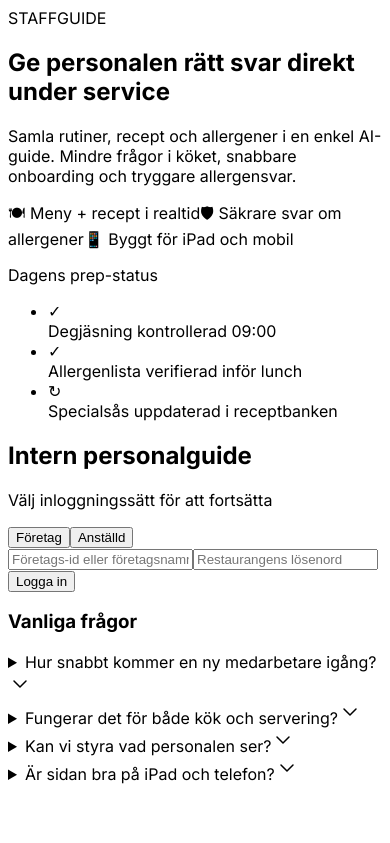
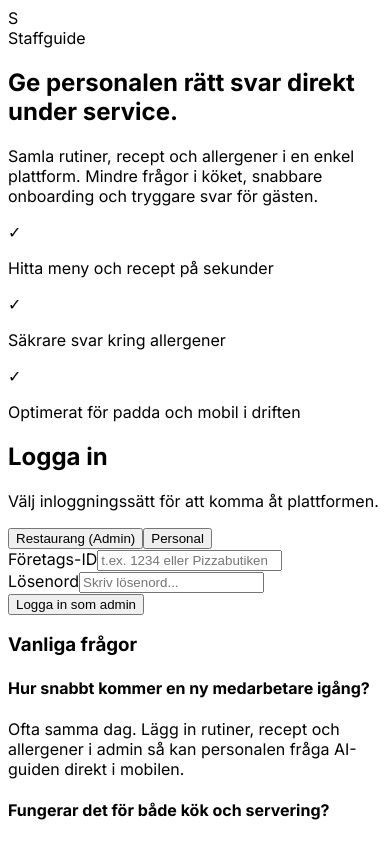
Before and after one commit to manneogren08-coder/ai-pizzeria, a Next.js app: page / in a window 390 px wide. Shown: the top 843 px of the page. Built offline with nearby package versions, Linux system fonts and the light colour scheme.

Commit message:
Ändring av design och funktion

```diff
--- a/components/Landing.js
+++ b/components/Landing.js
@@ -22,104 +22,98 @@ export default function Landing({
   landingFaqs
 }) {
   return (
-    <div className="min-h-screen bg-slate-50 relative overflow-hidden flex flex-col items-center">
-      {/* Premium background effects */}
-      <div className="absolute top-0 left-0 w-full h-full overflow-hidden z-0 pointer-events-none">
-        <div className="absolute top-[-10%] left-[-10%] w-[500px] h-[500px] bg-blue-400/20 rounded-full blur-3xl animate-pulse"></div>
-        <div className="absolute bottom-[-10%] right-[-10%] w-[600px] h-[600px] bg-indigo-400/20 rounded-full blur-3xl animate-pulse delay-700"></div>
-        <div className="absolute top-[40%] right-[20%] w-[300px] h-[300px] bg-blue-300/20 rounded-full blur-3xl animate-pulse delay-1000"></div>
+    <div className="min-h-screen bg-slate-50 flex flex-col font-sans text-slate-900">
+
+      {/* Header */}
+      <header className="w-full bg-white border-b border-slate-200 px-6 lg:px-12 py-4 flex items-center justify-between">
+        <div className="flex items-center gap-3">
+          <div className="w-8 h-8 bg-blue-600 rounded text-white flex items-center justify-center font-bold text-lg">
+            S
           </div>
+          <span className="font-extrabold text-xl tracking-tight text-slate-900">Staffguide</span>
+        </div>
+      </header>
 
-      <div className="z-10 w-full max-w-6xl mx-auto px-6 py-12 lg:py-24 grid lg:grid-cols-2 gap-16 items-center">
+      <div className="flex-1 w-full max-w-7xl mx-auto px-6 py-12 lg:py-24 grid lg:grid-cols-2 gap-16 items-start">
 
-        {/* Left Side: Hero Text & Value Props */}
-        <section className="flex flex-col gap-8">
+        {/* Left Side: Hero Text */}
+        <section className="flex flex-col gap-8 lg:pr-8">
           <div>
-            <span className="inline-block px-4 py-1.5 rounded-full bg-blue-100/80 text-blue-800 text-sm font-bold tracking-wider mb-6 border border-blue-200 shadow-sm backdrop-blur-sm">
-              STAFFGUIDE
-            </span>
-            <h1 className="text-4xl lg:text-5xl/tight font-extrabold text-slate-900 tracking-tight leading-tight mb-6">
-              Ge personalen rätt svar <span className="text-transparent bg-clip-text bg-gradient-to-r from-blue-600 to-indigo-600">direkt under service</span>
+            <h1 className="text-4xl lg:text-5xl font-extrabold text-slate-900 tracking-tight leading-tight mb-6">
+              Ge personalen rätt svar direkt under service.
             </h1>
-            <p className="text-lg lg:text-xl text-slate-600 leading-relaxed max-w-2xl">
-              Samla rutiner, recept och allergener i en enkel AI-guide. Mindre frågor i köket, snabbare onboarding och tryggare allergensvar.
+            <p className="text-lg text-slate-600 leading-relaxed max-w-xl">
+              Samla rutiner, recept och allergener i en enkel plattform. Mindre frågor i köket, snabbare onboarding och tryggare svar för gästen.
             </p>
           </div>
 
-          <div className="flex flex-wrap gap-4 mt-2">
-            <span className="px-5 py-2.5 rounded-full bg-white border border-blue-100 text-blue-700 text-sm font-semibold shadow-sm hover:shadow-md transition-shadow">🍽 Meny + recept i realtid</span>
-            <span className="px-5 py-2.5 rounded-full bg-white border border-blue-100 text-blue-700 text-sm font-semibold shadow-sm hover:shadow-md transition-shadow">🛡 Säkrare svar om allergener</span>
-            <span className="px-5 py-2.5 rounded-full bg-white border border-blue-100 text-blue-700 text-sm font-semibold shadow-sm hover:shadow-md transition-shadow">📱 Byggt för iPad och mobil</span>
+          <div className="flex flex-col gap-4 mt-2">
+            <div className="flex items-start gap-3">
+              <div className="w-6 h-6 rounded bg-emerald-100 text-emerald-700 flex items-center justify-center font-bold text-sm shrink-0 mt-0.5">✓</div>
+              <p className="text-slate-700 font-medium">Hitta meny och recept på sekunder</p>
             </div>
-
-          <div className="mt-6 p-6 rounded-2xl bg-white/60 backdrop-blur-md border border-white/40 shadow-xl shadow-blue-900/5 relative overflow-hidden group">
-            <div className="absolute top-0 left-0 w-1 h-full bg-blue-500"></div>
-            <p className="text-sm font-bold tracking-widest uppercase text-blue-600 mb-4">Dagens prep-status</p>
-            <ul className="space-y-3 text-slate-700 text-sm md:text-base">
-              <li className="flex items-center gap-3">
-                <div className="w-5 h-5 rounded-full bg-green-100 text-green-600 flex items-center justify-center">✓</div>
-                Degjäsning kontrollerad 09:00
-              </li>
-              <li className="flex items-center gap-3">
-                <div className="w-5 h-5 rounded-full bg-green-100 text-green-600 flex items-center justify-center">✓</div>
-                Allergenlista verifierad inför lunch
-              </li>
-              <li className="flex items-center gap-3">
-                <div className="w-5 h-5 rounded-full bg-blue-100 text-blue-600 flex items-center justify-center animate-pulse">↻</div>
-                Specialsås uppdaterad i receptbanken
-              </li>
-            </ul>
+            <div className="flex items-start gap-3">
+              <div className="w-6 h-6 rounded bg-emerald-100 text-emerald-700 flex items-center justify-center font-bold text-sm shrink-0 mt-0.5">✓</div>
+              <p className="text-slate-700 font-medium">Säkrare svar kring allergener</p>
+            </div>
+            <div className="flex items-start gap-3">
+              <div className="w-6 h-6 rounded bg-emerald-100 text-emerald-700 flex items-center justify-center font-bold text-sm shrink-0 mt-0.5">✓</div>
+              <p className="text-slate-700 font-medium">Optimerat för padda och mobil i driften</p>
+            </div>
           </div>
         </section>
 
         {/* Right Side: Login Card */}
-        <section className="w-full max-w-md mx-auto relative group perspective-1000">
-          <div className="absolute inset-0 bg-gradient-to-tr from-blue-600/10 to-indigo-600/10 rounded-3xl blur-xl transform group-hover:scale-105 transition-transform duration-500"></div>
-
-          <div className="bg-white/80 backdrop-blur-xl p-8 rounded-3xl border border-white/50 shadow-2xl relative z-10">
-            <h2 className="text-2xl font-bold text-slate-900 mb-2">Intern personalguide</h2>
-            <p className="text-slate-500 mb-8">Välj inloggningssätt för att fortsätta</p>
+        <section className="w-full max-w-md lg:ml-auto">
+          <div className="bg-white p-8 rounded-xl border border-slate-200 shadow-sm">
+            <h2 className="text-2xl font-bold text-slate-900 mb-2">Logga in</h2>
+            <p className="text-slate-500 text-sm mb-6">Välj inloggningssätt för att komma åt plattformen.</p>
 
             {/* Tabs */}
-            <div className="flex p-1 bg-slate-100/80 rounded-xl mb-8 border border-slate-200/60">
+            <div className="flex p-1 bg-slate-100 rounded-lg mb-6 border border-slate-200">
               <button
-                className={`flex-1 py-2.5 px-4 text-sm font-semibold rounded-lg transition-all duration-200 ${loginMode === "company" ? "bg-white text-blue-600 shadow-sm border border-slate-200/50" : "text-slate-500 hover:text-slate-700"}`}
+                className={`flex-1 py-1.5 px-3 text-sm font-semibold rounded-md transition-colors ${loginMode === "company" ? "bg-white text-slate-900 shadow-sm border border-slate-200" : "text-slate-500 hover:text-slate-700"}`}
                 onClick={() => {
                   setLoginMode("company");
                   setError("");
                 }}
                 disabled={loading}
               >
-                Företag
+                Restaurang (Admin)
               </button>
               <button
-                className={`flex-1 py-2.5 px-4 text-sm font-semibold rounded-lg transition-all duration-200 ${loginMode === "employee" ? "bg-white text-blue-600 shadow-sm border border-slate-200/50" : "text-slate-500 hover:text-slate-700"}`}
+                className={`flex-1 py-1.5 px-3 text-sm font-semibold rounded-md transition-colors ${loginMode === "employee" ? "bg-white text-slate-900 shadow-sm border border-slate-200" : "text-slate-500 hover:text-slate-700"}`}
                 onClick={() => {
                   setLoginMode("employee");
                   setError("");
                 }}
                 disabled={loading}
               >
-                Anställd
+                Personal
               </button>
             </div>
 
             {/* Inputs */}
             <div className="space-y-4">
               {loginMode === "company" && (
+                <div>
+                  <label className="block text-xs font-bold text-slate-600 uppercase tracking-wide mb-1">Företags-ID</label>
                   <input
                     type="text"
-                  placeholder="Företags-id eller företagsnamn"
+                    placeholder="t.ex. 1234 eller Pizzabutiken"
                     value={companyIdentifier}
                     onChange={e => setCompanyIdentifier(e.target.value)}
                     disabled={loading}
-                  className="w-full px-5 py-3.5 bg-slate-50 border border-slate-200 rounded-xl focus:ring-2 focus:ring-blue-500/20 focus:border-blue-500 outline-none transition-all placeholder:text-slate-400"
+                    className="w-full px-4 py-2.5 bg-white border border-slate-300 rounded-lg focus:ring-2 focus:ring-blue-500/20 focus:border-blue-500 outline-none transition-all placeholder:text-slate-400 text-sm font-medium"
                   />
+                </div>
               )}
 
+              <div>
+                <label className="block text-xs font-bold text-slate-600 uppercase tracking-wide mb-1">Lösenord</label>
                 <input
                   type="password"
-                placeholder="Restaurangens lösenord"
+                  placeholder="Skriv lösenord..."
                   value={password}
                   onChange={e => setPassword(e.target.value)}
                   onKeyDown={e => {
@@ -128,52 +122,60 @@ export default function Landing({
                     else loginWithEmployeeCode();
                   }}
                   disabled={loading}
-                className="w-full px-5 py-3.5 bg-slate-50 border border-slate-200 rounded-xl focus:ring-2 focus:ring-blue-500/20 focus:border-blue-500 outline-none transition-all placeholder:text-slate-400"
+                  className="w-full px-4 py-2.5 bg-white border border-slate-300 rounded-lg focus:ring-2 focus:ring-blue-500/20 focus:border-blue-500 outline-none transition-all placeholder:text-slate-400 text-sm font-medium"
                 />
+              </div>
 
               {loginMode === "employee" && (
-                <div className="space-y-4 animate-in fade-in slide-in-from-bottom-2 duration-300">
+                <div className="space-y-4 pt-2">
+                  <div className="h-px bg-slate-200 w-full mb-4"></div>
+                  <div>
+                    <label className="block text-xs font-bold text-slate-600 uppercase tracking-wide mb-1">E-post</label>
                     <input
                       type="text"
-                    placeholder="Din e-post"
+                      placeholder="din.epost@exempel.se"
                       value={employeeEmail}
                       onChange={e => setEmployeeEmail(e.target.value)}
                       disabled={loading}
-                    className="w-full px-5 py-3.5 bg-slate-50 border border-slate-200 rounded-xl focus:ring-2 focus:ring-blue-500/20 focus:border-blue-500 outline-none transition-all placeholder:text-slate-400"
+                      className="w-full px-4 py-2.5 bg-white border border-slate-300 rounded-lg focus:ring-2 focus:ring-blue-500/20 focus:border-blue-500 outline-none transition-all placeholder:text-slate-400 text-sm font-medium"
                     />
+                  </div>
+                  <div>
+                    <label className="block text-xs font-bold text-slate-600 uppercase tracking-wide mb-1">Namn (Krävs första gången)</label>
                     <input
                       type="text"
-                    placeholder="Namn (valfritt vid första kodbegäran)"
+                      placeholder="t.ex. Anna"
                       value={employeeName}
                       onChange={e => setEmployeeName(e.target.value)}
                       disabled={loading}
-                    className="w-full px-5 py-3.5 bg-slate-50 border border-slate-200 rounded-xl focus:ring-2 focus:ring-blue-500/20 focus:border-blue-500 outline-none transition-all placeholder:text-slate-400"
+                      className="w-full px-4 py-2.5 bg-white border border-slate-300 rounded-lg focus:ring-2 focus:ring-blue-500/20 focus:border-blue-500 outline-none transition-all placeholder:text-slate-400 text-sm font-medium"
                     />
+                  </div>
+                  <div>
+                    <label className="block text-xs font-bold text-slate-600 uppercase tracking-wide mb-1">Engångskod</label>
                     <input
                       type="text"
-                    placeholder="Engångskod eller demo"
+                      placeholder="XXXXXX (eller 'demo')"
                       value={employeeCode}
                       onChange={e => setEmployeeCode(e.target.value)}
                       onKeyDown={e => e.key === "Enter" && !loading && loginWithEmployeeCode()}
                       disabled={loading}
-                    className="w-full px-5 py-3.5 bg-slate-50 border border-slate-200 rounded-xl focus:ring-2 focus:ring-blue-500/20 focus:border-blue-500 outline-none transition-all placeholder:text-slate-400 font-mono tracking-wider"
+                      className="w-full px-4 py-2.5 bg-white border border-slate-300 rounded-lg focus:ring-2 focus:ring-blue-500/20 focus:border-blue-500 outline-none transition-all placeholder:text-slate-400 text-sm font-medium font-mono"
                     />
-                  <p className="text-xs text-slate-500 px-1">
-                    Obs: <code className="bg-slate-100 px-1.5 py-0.5 rounded text-slate-700">demo</code> fungerar endast lokalt i development.
-                  </p>
+                  </div>
 
                   <button
                     onClick={requestEmployeeCode}
                     disabled={loading}
-                    className="w-full py-3.5 px-4 bg-blue-50 hover:bg-blue-100 text-blue-700 border border-blue-200 rounded-xl font-semibold transition-colors disabled:opacity-50"
+                    className="w-full py-2.5 px-4 bg-white hover:bg-slate-50 text-slate-700 border border-slate-300 rounded-lg font-semibold text-sm transition-colors disabled:opacity-50"
                   >
-                    {loading ? "Skickar kod..." : "Skicka engångskod till e-post"}
+                    {loading ? "Skickar kod..." : "Be om engångskod via e-post"}
                   </button>
                 </div>
               )}
 
               {error && (
-                <div className="p-3 bg-red-50 border border-red-100 rounded-xl text-red-600 text-sm animate-in fade-in">
+                <div className="p-3 bg-red-50 border border-red-200 rounded-lg text-red-600 text-sm font-medium">
                   {error}
                 </div>
               )}
@@ -181,32 +183,25 @@ export default function Landing({
               <button
                 onClick={loginMode === "company" ? login : loginWithEmployeeCode}
                 disabled={loading}
-                className="w-full py-4 px-6 bg-gradient-to-r from-blue-600 to-indigo-600 hover:from-blue-700 hover:to-indigo-700 text-white rounded-xl font-bold shadow-lg shadow-blue-500/30 hover:shadow-blue-500/40 transition-all transform hover:-translate-y-0.5 disabled:opacity-70 disabled:hover:transform-none"
+                className="w-full py-3 px-4 mt-2 bg-blue-600 hover:bg-blue-700 text-white rounded-lg font-bold transition-colors disabled:opacity-70 text-sm"
               >
-                {loading ? "Loggar in..." : (loginMode === "company" ? "Logga in" : "Logga in med kod")}
+                {loading ? "Vänligen vänta..." : (loginMode === "company" ? "Logga in som admin" : "Logga in som personal")}
               </button>
             </div>
           </div>
         </section>
       </div>
 
-      {/* FAQs */}
-      <section className="w-full max-w-4xl mx-auto px-6 pb-24 z-10">
-        <div className="bg-white/60 backdrop-blur-md rounded-3xl p-8 lg:p-10 border border-white/50 shadow-xl shadow-slate-200/50">
-          <h3 className="text-2xl font-bold text-slate-900 mb-8 text-center">Vanliga frågor</h3>
-          <div className="grid md:grid-cols-2 gap-6">
+      {/* Footer / FAQs */}
+      <section className="w-full bg-white border-t border-slate-200 py-12 lg:py-16 mt-auto">
+        <div className="max-w-4xl mx-auto px-6">
+          <h3 className="text-xl font-bold text-slate-900 mb-6">Vanliga frågor</h3>
+          <div className="grid md:grid-cols-2 gap-x-12 gap-y-6">
             {landingFaqs.map((item) => (
-              <details key={item.question} className="group bg-white rounded-2xl p-6 border border-slate-100 shadow-sm [&_summary::-webkit-details-marker]:hidden">
-                <summary className="flex items-center justify-between cursor-pointer text-slate-800 font-semibold hover:text-blue-600 transition-colors list-none">
-                  {item.question}
-                  <span className="transition group-open:rotate-180 text-blue-500">
-                    <svg fill="none" height="24" shapeRendering="geometricPrecision" stroke="currentColor" strokeLinecap="round" strokeLinejoin="round" strokeWidth="1.5" viewBox="0 0 24 24" width="24"><path d="M6 9l6 6 6-6"></path></svg>
-                  </span>
-                </summary>
-                <p className="text-slate-600 mt-4 leading-relaxed animate-in fade-in slide-in-from-top-2">
-                  {item.answer}
-                </p>
-              </details>
+              <div key={item.question}>
+                <h4 className="font-semibold text-slate-800 text-sm mb-1">{item.question}</h4>
+                <p className="text-slate-600 text-sm leading-relaxed">{item.answer}</p>
+              </div>
             ))}
           </div>
         </div>
--- a/pages/index.js
+++ b/pages/index.js
@@ -1344,10 +1344,10 @@ const prepProgressPercent = visiblePrepTasks.length > 0
       {/* Toast Notification */}
       {toast.visible && (
         <div
-          className={`fixed top-6 left-1/2 transform -translate-x-1/2 z-50 px-6 py-3 rounded-full font-bold text-sm shadow-xl transition-all duration-300 animate-in slide-in-from-top-4 ${
-            toast.type === "error" ? "bg-red-500 text-white shadow-red-500/30" :
-            toast.type === "info" ? "bg-blue-500 text-white shadow-blue-500/30" :
-            "bg-emerald-500 text-white shadow-emerald-500/30"
+          className={`fixed top-6 left-1/2 transform -translate-x-1/2 z-50 px-5 py-2.5 rounded shadow-lg font-medium text-sm transition-all duration-300 animate-in slide-in-from-top-4 ${
+            toast.type === "error" ? "bg-red-500 text-white" :
+            toast.type === "info" ? "bg-blue-500 text-white" :
+            "bg-slate-900 text-white"
           }`}
         >
           {toast.text}
@@ -1355,35 +1355,35 @@ const prepProgressPercent = visiblePrepTasks.length > 0
       )}
 
       {/* Header */}
-      <header className="flex flex-col md:flex-row justify-between items-center px-6 md:px-8 py-4 bg-white border-b border-slate-200 shadow-sm z-30 shrink-0 gap-4">
+      <header className="flex flex-col md:flex-row justify-between items-center px-6 py-3 bg-white border-b border-slate-200 z-30 shrink-0 gap-4">
         <div className="flex items-center gap-3 w-full md:w-auto">
-          <div className="w-10 h-10 bg-gradient-to-br from-blue-600 to-indigo-600 rounded-xl shadow-inner flex items-center justify-center text-white font-bold text-lg shrink-0">
+          <div className="w-8 h-8 bg-slate-900 rounded flex items-center justify-center text-white font-bold shrink-0">
             {company?.name?.charAt(0).toUpperCase()}
           </div>
           <div>
-            <h2 className="m-0 text-xl font-extrabold text-slate-800 leading-tight">{company?.name}</h2>
-            <span className="text-xs font-bold text-blue-600 tracking-wider uppercase">STAFFGUIDE</span>
+            <h2 className="m-0 text-base font-bold text-slate-900 tracking-tight">{company?.name}</h2>
+            <span className="text-[10px] font-bold text-slate-500 tracking-wider uppercase">Staffguide</span>
           </div>
         </div>
 
-        <div className="flex gap-3 w-full md:w-auto">
+        <div className="flex gap-2 w-full md:w-auto">
           <button
-            className={`flex-1 md:flex-none px-5 py-2.5 rounded-xl font-semibold text-sm transition-all shadow-sm border ${
+            className={`flex-1 md:flex-none px-4 py-2 rounded font-medium text-sm transition-colors border ${
               showPrep
-                ? "bg-blue-600 text-white border-blue-600 hover:bg-blue-700"
-                : "bg-white text-blue-700 border-blue-200 hover:bg-blue-50"
+                ? "bg-slate-900 text-white border-slate-900"
+                : "bg-white text-slate-700 border-slate-300 hover:bg-slate-50"
             }`}
             onClick={handlePrepClick}
           >
-            {showPrep ? "Tillbaka till chat" : "Dagens prep"}
+            {showPrep ? "Tillbaka till chatt" : "Dagens prep"}
           </button>
 
           {company?.is_admin && (
             <button
-              className={`flex-1 md:flex-none px-5 py-2.5 rounded-xl font-semibold text-sm transition-all shadow-sm border ${
+              className={`flex-1 md:flex-none px-4 py-2 rounded font-medium text-sm transition-colors border ${
                 showAdmin
-                  ? "bg-slate-800 text-white border-slate-800 hover:bg-slate-900"
-                  : "bg-white text-slate-700 border-slate-300 hover:bg-slate-100"
+                  ? "bg-slate-900 text-white border-slate-900"
+                  : "bg-white text-slate-700 border-slate-300 hover:bg-slate-50"
               }`}
               onClick={handleAdminClick}
             >
@@ -1392,7 +1392,7 @@ const prepProgressPercent = visiblePrepTasks.length > 0
           )}
 
           <button
-            className="flex-none px-5 py-2.5 bg-red-50 hover:bg-red-100 text-red-600 font-semibold border border-red-100 rounded-xl transition-colors text-sm"
+            className="flex-none px-4 py-2 bg-white hover:bg-red-50 text-red-600 font-medium border border-slate-300 hover:border-red-200 rounded transition-colors text-sm"
             onClick={logout}
           >
             Logga ut
@@ -1402,41 +1402,38 @@ const prepProgressPercent = visiblePrepTasks.length > 0
 
       {/* Admin Password Prompt Overlay */}
       {adminPasswordPrompt && (
-        <div className="fixed inset-0 bg-slate-900/40 backdrop-blur-sm z-50 flex flex-col justify-center items-center p-6 animate-in fade-in" onClick={closeAdminPasswordPrompt}>
-          <div className="bg-white rounded-3xl shadow-2xl p-8 max-w-md w-full animate-in zoom-in-95 duration-200" onClick={(e) => e.stopPropagation()}>
-            <div className="w-12 h-12 bg-blue-100 text-blue-600 rounded-full flex items-center justify-center mb-6 text-xl">
-              🔒
-            </div>
-            <h3 className="text-2xl font-bold text-slate-800 mb-2">Admin-lösenord krävs</h3>
-            <p className="text-slate-500 mb-6 text-sm">Ange restaurangens admin-lösenord för att komma åt inställningar och receptbyggare.</p>
+        <div className="fixed inset-0 bg-slate-900/60 z-50 flex flex-col justify-center items-center p-6 animate-in fade-in" onClick={closeAdminPasswordPrompt}>
+          <div className="bg-white rounded-lg shadow-xl p-6 max-w-sm w-full animate-in zoom-in-95 duration-200" onClick={(e) => e.stopPropagation()}>
+            <h3 className="text-lg font-bold text-slate-900 mb-1">Admin-lösenord krävs</h3>
+            <p className="text-slate-500 mb-6 text-sm">Ange administratörslösenord för att fortsätta.</p>
 
             <input
               type="password"
-              placeholder="Skriv lösenord..."
+              placeholder="Lösenord..."
               value={adminPassword}
               onChange={e => setAdminPassword(e.target.value)}
               onKeyDown={e => e.key === "Enter" && !adminLoading && verifyAdminPassword()}
               disabled={adminLoading}
               autoFocus
-              className="w-full px-5 py-3.5 bg-slate-50 border border-slate-200 rounded-xl focus:ring-2 focus:ring-blue-500/20 focus:border-blue-500 outline-none transition-all placeholder:text-slate-400 mb-4 font-mono"
+              className="w-full px-3 py-2 bg-white border border-slate-300 rounded focus:border-slate-500 focus:ring-1 focus:ring-slate-500 outline-none transition-all placeholder:text-slate-400 mb-4 font-mono text-sm"
             />
 
             {adminPasswordError && (
-              <p className="text-red-600 text-sm font-medium mb-6 animate-in fade-in">
+              <p className="text-red-600 text-sm font-medium mb-4">
                 {adminPasswordError}
               </p>
             )}
 
-            <div className="flex gap-3">
+            <div className="flex gap-2">
               <button
-                className="flex-1 py-3.5 bg-blue-600 hover:bg-blue-700 text-white font-bold rounded-xl transition-all shadow-md shadow-blue-500/20 disabled:opacity-50"
+                className="flex-1 py-2 bg-slate-900 hover:bg-black text-white font-semibold rounded text-sm transition-all disabled:opacity-50"
                 onClick={verifyAdminPassword}
                 disabled={adminLoading}
               >
-                {adminLoading ? "Verifierar..." : "Öppna admin"}
+                {adminLoading ? "Verifierar..." : "Logga in"}
               </button>
               <button
-                className="flex-1 py-3.5 bg-slate-100 hover:bg-slate-200 text-slate-700 font-bold rounded-xl transition-colors disabled:opacity-50"
+                className="flex-1 py-2 bg-white hover:bg-slate-50 border border-slate-300 text-slate-700 font-semibold rounded text-sm transition-colors disabled:opacity-50"
                 onClick={closeAdminPasswordPrompt}
                 disabled={adminLoading}
               >
```
Also changed, not shown: components/AdminPanel.js (+66 -66 lines), components/Chat.js (+7 -7 lines), components/PrepStation.js (+8 -8 lines). Lines whose indentation alone changed are shown as unchanged.
